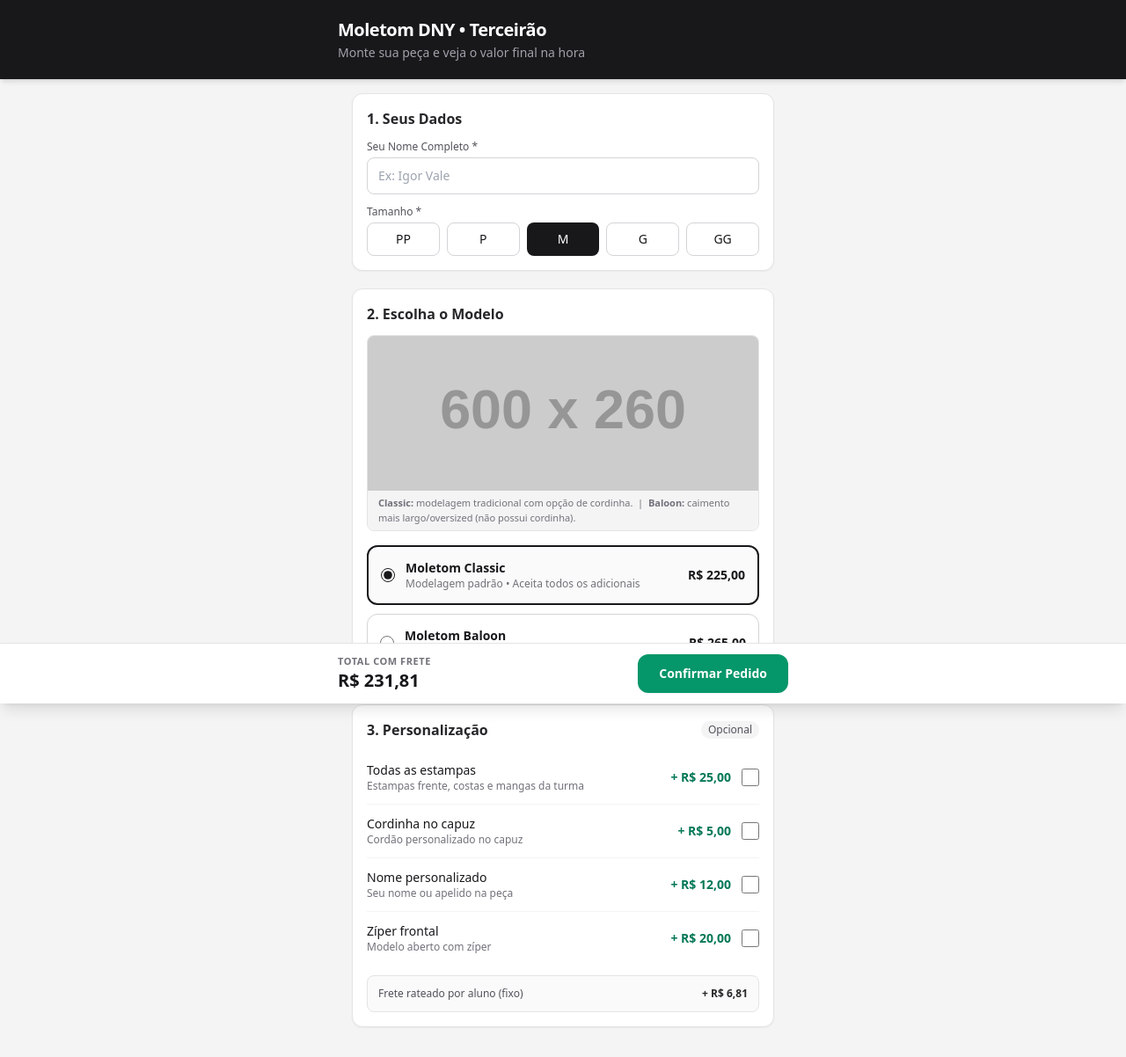
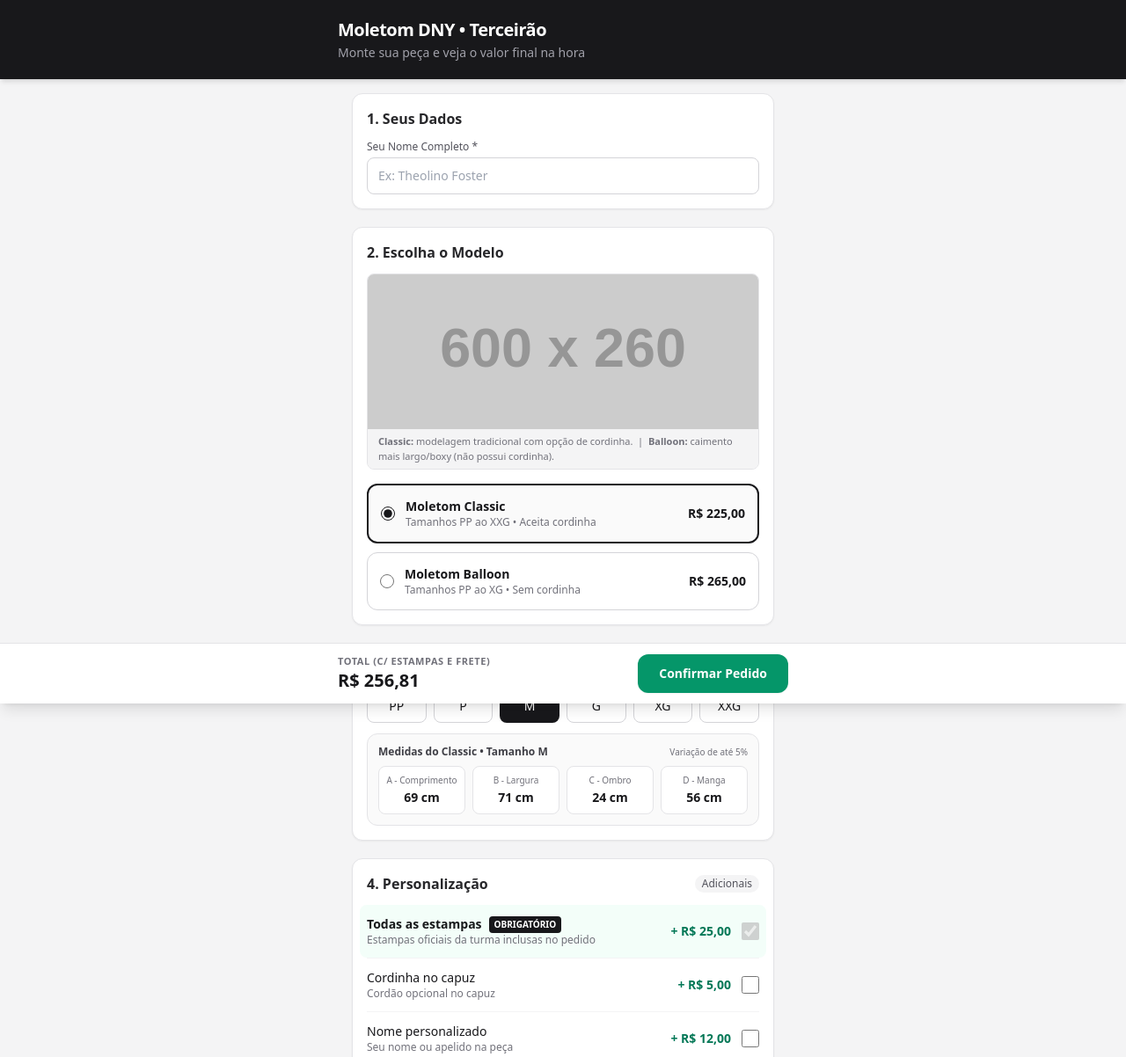
Before and after one commit to IgorAzure/forms2, a plain HTML site: page index.html in a window 1280 px wide. Shown: the top 1202 px of the page at 88% size. Drawn offline with nearby package versions, Linux system fonts and the light colour scheme; placeholder pictures from the web are drawn by us.

Commit message:
changed placeholder, added measurements for the sizes and fixed the price for one of the addons

```diff
--- a/index.html
+++ b/index.html
@@ -20,38 +20,28 @@
 
   <main class="max-w-lg mx-auto p-4 space-y-5">
 
-    <!-- Identificação -->
+    <!-- 1. Identificação -->
     <section class="bg-white p-4 rounded-xl shadow-sm border border-zinc-200 space-y-3">
       <h2 class="font-semibold text-base text-zinc-800">1. Seus Dados</h2>
       <div>
         <label class="block text-xs font-medium text-zinc-600 mb-1">Seu Nome Completo *</label>
-        <input type="text" id="nomeAluno" placeholder="Ex: Igor Vale"
+        <input type="text" id="nomeAluno" placeholder="Ex: Theolino Foster"
           class="w-full px-3 py-2.5 rounded-lg border border-zinc-300 focus:outline-none focus:ring-2 focus:ring-zinc-900 text-sm" />
-      </div>
-      <div>
-        <label class="block text-xs font-medium text-zinc-600 mb-1">Tamanho *</label>
-        <div class="grid grid-cols-5 gap-2" id="tamanhosContainer">
-          <button type="button" data-size="PP" class="size-btn py-2 rounded-lg border border-zinc-300 text-sm font-medium hover:bg-zinc-100">PP</button>
-          <button type="button" data-size="P" class="size-btn py-2 rounded-lg border border-zinc-300 text-sm font-medium hover:bg-zinc-100">P</button>
-          <button type="button" data-size="M" class="size-btn py-2 rounded-lg border-zinc-900 bg-zinc-900 text-white text-sm font-medium">M</button>
-          <button type="button" data-size="G" class="size-btn py-2 rounded-lg border border-zinc-300 text-sm font-medium hover:bg-zinc-100">G</button>
-          <button type="button" data-size="GG" class="size-btn py-2 rounded-lg border border-zinc-300 text-sm font-medium hover:bg-zinc-100">GG</button>
-        </div>
       </div>
     </section>
 
-    <!-- Comparativo Visual + Escolha do Modelo -->
+    <!-- 2. Escolha do Modelo -->
     <section class="bg-white p-4 rounded-xl shadow-sm border border-zinc-200 space-y-3">
       <h2 class="font-semibold text-base text-zinc-800">2. Escolha o Modelo</h2>
 
-      <!-- Troque o link abaixo pela imagem real comparando Classic x Baloon -->
+      <!-- Troque o link abaixo pela imagem real comparando Classic x Balloon -->
       <div class="rounded-lg overflow-hidden border border-zinc-200 bg-zinc-50">
         <img id="imgComparativo"
-             src="https://placehold.co/600x260/18181b/ffffff?text=Foto+Comparativa:+Classic+vs+Baloon"
-             alt="Diferença entre Moletom Classic e Baloon"
+             src="https://placehold.co/600x260/18181b/ffffff?text=Foto+Comparativa:+Classic+vs+Balloon"
+             alt="Diferença entre Moletom Classic e Balloon"
              class="w-full h-44 object-cover" />
         <p class="text-[11px] text-zinc-500 px-3 py-1.5 bg-zinc-100">
-          <strong>Classic:</strong> modelagem tradicional com opção de cordinha. &nbsp;|&nbsp; <strong>Baloon:</strong> caimento mais largo/oversized (não possui cordinha).
+          <strong>Classic:</strong> modelagem tradicional com opção de cordinha. &nbsp;|&nbsp; <strong>Balloon:</strong> caimento mais largo/boxy (não possui cordinha).
         </p>
       </div>
 
@@ -61,7 +51,7 @@
             <input type="radio" name="modelo" value="Classic" checked class="w-4 h-4 accent-zinc-900" />
             <div>
               <p class="font-semibold text-sm">Moletom Classic</p>
-              <p class="text-xs text-zinc-500">Modelagem padrão • Aceita todos os adicionais</p>
+              <p class="text-xs text-zinc-500">Tamanhos PP ao XXG • Aceita cordinha</p>
             </div>
           </div>
           <span class="font-bold text-sm text-zinc-900">R$ 225,00</span>
@@ -69,10 +59,10 @@
 
         <label class="flex items-center justify-between p-3.5 rounded-xl border border-zinc-300 bg-white cursor-pointer transition" id="cardBaloon">
           <div class="flex items-center gap-3">
-            <input type="radio" name="modelo" value="Baloon" class="w-4 h-4 accent-zinc-900" />
+            <input type="radio" name="modelo" value="Balloon" class="w-4 h-4 accent-zinc-900" />
             <div>
-              <p class="font-semibold text-sm">Moletom Baloon</p>
-              <p class="text-xs text-zinc-500">Modelagem ampla • Sem cordinha no capuz</p>
+              <p class="font-semibold text-sm">Moletom Balloon</p>
+              <p class="text-xs text-zinc-500">Tamanhos PP ao XG • Sem cordinha</p>
             </div>
           </div>
           <span class="font-bold text-sm text-zinc-900">R$ 265,00</span>
@@ -80,31 +70,67 @@
       </div>
     </section>
 
-    <!-- Adicionais estilo iFood -->
+    <!-- 3. Tamanho + Tabela de Medidas DNY -->
+    <section class="bg-white p-4 rounded-xl shadow-sm border border-zinc-200 space-y-3">
+      <div class="flex items-center justify-between">
+        <h2 class="font-semibold text-base text-zinc-800">3. Tamanho e Medidas (DNY)</h2>
+        <button type="button" id="btnToggleTabela" class="text-xs font-semibold text-emerald-700 hover:underline">
+          Ver tabela completa
+        </button>
+      </div>
+
+      <div class="grid grid-cols-6 gap-2" id="tamanhosContainer">
+        <button type="button" data-size="PP" class="size-btn py-2 rounded-lg border border-zinc-300 text-sm font-medium hover:bg-zinc-100">PP</button>
+        <button type="button" data-size="P" class="size-btn py-2 rounded-lg border border-zinc-300 text-sm font-medium hover:bg-zinc-100">P</button>
+        <button type="button" data-size="M" class="size-btn py-2 rounded-lg border-zinc-900 bg-zinc-900 text-white text-sm font-medium">M</button>
+        <button type="button" data-size="G" class="size-btn py-2 rounded-lg border border-zinc-300 text-sm font-medium hover:bg-zinc-100">G</button>
+        <button type="button" data-size="XG" class="size-btn py-2 rounded-lg border border-zinc-300 text-sm font-medium hover:bg-zinc-100">XG</button>
+        <button type="button" id="btnXXG" data-size="XXG" class="size-btn py-2 rounded-lg border border-zinc-300 text-sm font-medium hover:bg-zinc-100">XXG</button>
+      </div>
+
+      <!-- Resumo dinâmico das medidas do tamanho selecionado -->
+      <div id="boxMedidaAtual" class="bg-zinc-50 border border-zinc-200 rounded-xl p-3 space-y-2">
+        <div class="flex justify-between items-center">
+          <span class="text-xs font-semibold text-zinc-700" id="tituloMedidaAtual">Medidas do Classic • Tamanho M</span>
+          <span class="text-[10px] text-zinc-500">Variação de até 5%</span>
+        </div>
+        <div id="gridMedidasAtual" class="grid grid-cols-2 sm:grid-cols-4 gap-2 text-center"></div>
+      </div>
+
+      <!-- Tabela completa expansível -->
+      <div id="tabelaCompletaWrapper" class="hidden overflow-x-auto border border-zinc-200 rounded-lg">
+        <table class="w-full text-xs text-center border-collapse" id="tabelaCompleta"></table>
+      </div>
+    </section>
+
+    <!-- 4. Personalização -->
     <section class="bg-white p-4 rounded-xl shadow-sm border border-zinc-200 space-y-3">
       <div class="flex justify-between items-center">
-        <h2 class="font-semibold text-base text-zinc-800">3. Personalização</h2>
-        <span class="text-xs bg-zinc-100 text-zinc-600 px-2 py-0.5 rounded-full">Opcional</span>
+        <h2 class="font-semibold text-base text-zinc-800">4. Personalização</h2>
+        <span class="text-xs bg-zinc-100 text-zinc-600 px-2 py-0.5 rounded-full">Adicionais</span>
       </div>
 
       <div class="divide-y divide-zinc-100">
-        <!-- Todas as estampas -->
-        <label class="flex items-center justify-between py-3 cursor-pointer">
+        <!-- Todas as estampas (Obrigatório) -->
+        <div class="flex items-center justify-between py-3 bg-emerald-50/60 -mx-2 px-2 rounded-lg">
           <div>
-            <p class="text-sm font-medium">Todas as estampas</p>
-            <p class="text-xs text-zinc-500">Estampas frente, costas e mangas da turma</p>
+            <div class="flex items-center gap-2">
+              <p class="text-sm font-semibold text-zinc-900">Todas as estampas</p>
+              <span class="text-[10px] font-bold uppercase bg-zinc-900 text-white px-1.5 py-0.5 rounded">Obrigatório</span>
+            </div>
+            <p class="text-xs text-zinc-500">Estampas oficiais da turma inclusas no pedido</p>
           </div>
           <div class="flex items-center gap-3">
             <span class="text-sm font-semibold text-emerald-700">+ R$ 25,00</span>
-            <input type="checkbox" id="addEstampas" data-price="25" class="addon-chk w-5 h-5 rounded accent-zinc-900" />
+            <input type="checkbox" id="addEstampas" data-price="25" checked disabled class="w-5 h-5 rounded accent-zinc-900 cursor-not-allowed" />
           </div>
-        </label>
+        </div>
 
         <!-- Cordinha -->
         <label id="rowCordinha" class="flex items-center justify-between py-3 cursor-pointer transition">
           <div>
             <p class="text-sm font-medium" id="titleCordinha">Cordinha no capuz</p>
-            <p class="text-xs text-zinc-500" id="descCordinha">Cordão personalizado no capuz</p>
+            <p class="text-xs text-zinc-500" id="descCordinha">Cordão opcional no capuz</p>
           </div>
           <div class="flex items-center gap-3">
             <span class="text-sm font-semibold text-emerald-700" id="priceCordinha">+ R$ 5,00</span>
@@ -156,8 +182,8 @@
   <footer class="fixed bottom-0 inset-x-0 bg-white border-t border-zinc-200 px-4 py-3 shadow-lg z-50">
     <div class="max-w-lg mx-auto flex items-center justify-between gap-4">
       <div>
-        <p class="text-[11px] uppercase tracking-wider text-zinc-500 font-semibold">Total com frete</p>
-        <p id="totalDisplay" class="text-xl font-extrabold text-zinc-900">R$ 231,81</p>
+        <p class="text-[11px] uppercase tracking-wider text-zinc-500 font-semibold">Total (c/ estampas e frete)</p>
+        <p id="totalDisplay" class="text-xl font-extrabold text-zinc-900">R$ 256,81</p>
       </div>
       <button id="btnEnviar" type="button"
         class="bg-emerald-600 hover:bg-emerald-700 active:scale-[0.99] text-white font-semibold px-6 py-3 rounded-xl text-sm shadow-sm transition">
@@ -178,7 +204,6 @@
     </div>
   </div>
 
-  <!-- Importa o JavaScript separado -->
   <script src="script.js"></script>
 </body>
 </html>
--- a/script.js
+++ b/script.js
@@ -1,8 +1,33 @@
-const APPS_SCRIPT_URL = "/api/form"
+// COLE A URL DO SEU GOOGLE APPS SCRIPT ABAIXO:
+const APPS_SCRIPT_URL = "api/form";
 
 const FRETE = 6.81;
-const PRECOS_BASE = { Classic: 225, Baloon: 265 };
+const PRECO_ESTAMPAS_OBRIGATORIO = 25;
+const PRECOS_BASE = { Classic: 225, Balloon: 265 };
 let tamanhoSelecionado = "M";
+
+// Tabela oficial DNY 2026 (extraída do PDF)
+const TABELA_MEDIDAS = {
+  Classic: {
+    tamanhos: ["PP", "P", "M", "G", "XG", "XXG"],
+    campos: [
+      { label: "A - Comprimento", valores: { PP: "61 cm", P: "64 cm", M: "69 cm", G: "70 cm", XG: "75 cm", XXG: "78 cm" } },
+      { label: "B - Largura",     valores: { PP: "57 cm", P: "60 cm", M: "71 cm", G: "74 cm", XG: "79 cm", XXG: "82 cm" } },
+      { label: "C - Ombro",       valores: { PP: "18 cm", P: "21 cm", M: "24 cm", G: "26 cm", XG: "27 cm", XXG: "29 cm" } },
+      { label: "D - Manga",       valores: { PP: "49 cm", P: "52 cm", M: "56 cm", G: "58 cm", XG: "61 cm", XXG: "63 cm" } }
+    ]
+  },
+  Balloon: {
+    tamanhos: ["PP", "P", "M", "G", "XG"],
+    campos: [
+      { label: "A - Comprimento", valores: { PP: "54 cm", P: "58 cm", M: "60 cm", G: "63 cm", XG: "67 cm" } },
+      { label: "B - Largura",     valores: { PP: "64 cm", P: "65 cm", M: "66 cm", G: "69 cm", XG: "71 cm" } },
+      { label: "C - Ombro",       valores: { PP: "20 cm", P: "21 cm", M: "23 cm", G: "24 cm", XG: "24 cm" } },
+      { label: "D - Cava",        valores: { PP: "27 cm", P: "30 cm", M: "31 cm", G: "33 cm", XG: "38 cm" } },
+      { label: "E - Manga",       valores: { PP: "52 cm", P: "55 cm", M: "56 cm", G: "59 cm", XG: "62 cm" } }
+    ]
+  }
+};
 
 const radiosModelo = document.querySelectorAll('input[name="modelo"]');
 const checkboxes = document.querySelectorAll('.addon-chk');
@@ -12,18 +37,79 @@ const descCordinha = document.getElementById('descCordinha');
 const addNome = document.getElementById('addNome');
 const boxNomePeca = document.getElementById('boxNomePeca');
 const totalDisplay = document.getElementById('totalDisplay');
+const btnXXG = document.getElementById('btnXXG');
+const tamanhosContainer = document.getElementById('tamanhosContainer');
 
-// Seleção de tamanho
+function getModeloSelecionado() {
+  return document.querySelector('input[name="modelo"]:checked').value;
+}
+
+function atualizarBotoesTamanho(size) {
+  tamanhoSelecionado = size;
+  document.querySelectorAll('.size-btn').forEach(b => {
+    const ativo = b.dataset.size === size;
+    b.classList.toggle('border-zinc-900', ativo);
+    b.classList.toggle('bg-zinc-900', ativo);
+    b.classList.toggle('text-white', ativo);
+    b.classList.toggle('border-zinc-300', !ativo);
+    b.classList.toggle('hover:bg-zinc-100', !ativo);
+  });
+  renderizarMedidas();
+}
+
+function renderizarMedidas() {
+  const modelo = getModeloSelecionado();
+  const dados = TABELA_MEDIDAS[modelo];
+
+  document.getElementById('tituloMedidaAtual').textContent =
+    `Medidas do ${modelo} • Tamanho ${tamanhoSelecionado}`;
+
+  const gridAtual = document.getElementById('gridMedidasAtual');
+  gridAtual.className = modelo === "Balloon"
+    ? "grid grid-cols-3 sm:grid-cols-5 gap-2 text-center"
+    : "grid grid-cols-2 sm:grid-cols-4 gap-2 text-center";
+
+  gridAtual.innerHTML = dados.campos.map(campo => `
+    <div class="bg-white border border-zinc-200 rounded-lg p-2">
+      <p class="text-[10px] text-zinc-500 font-medium">${campo.label}</p>
+      <p class="text-sm font-bold text-zinc-900 mt-0.5">${campo.valores[tamanhoSelecionado]}</p>
+    </div>
+  `).join("");
+
+  // Atualiza também a tabela completa expansível
+  const thead = `
+    <thead class="bg-zinc-100 text-zinc-700 font-semibold">
+      <tr>
+        <th class="p-2 text-left border-b border-zinc-200">Medida</th>
+        ${dados.tamanhos.map(t => `<th class="p-2 border-b border-zinc-200 ${t === tamanhoSelecionado ? 'bg-zinc-900 text-white' : ''}">${t}</th>`).join("")}
+      </tr>
+    </thead>
+  `;
+
+  const tbody = `
+    <tbody class="divide-y divide-zinc-200 bg-white">
+      ${dados.campos.map(campo => `
+        <tr>
+          <td class="p-2 text-left font-medium text-zinc-700 whitespace-nowrap">${campo.label}</td>
+          ${dados.tamanhos.map(t => `<td class="p-2 ${t === tamanhoSelecionado ? 'font-bold bg-zinc-50' : ''}">${campo.valores[t]}</td>`).join("")}
+        </tr>
+      `).join("")}
+    </tbody>
+  `;
+
+  document.getElementById('tabelaCompleta').innerHTML = thead + tbody;
+}
+
+// Toggle tabela completa
+document.getElementById('btnToggleTabela').addEventListener('click', (e) => {
+  const wrapper = document.getElementById('tabelaCompletaWrapper');
+  const oculta = wrapper.classList.toggle('hidden');
+  e.target.textContent = oculta ? "Ver tabela completa" : "Ocultar tabela";
+});
+
+// Clique nos botões de tamanho
 document.querySelectorAll('.size-btn').forEach(btn => {
-  btn.addEventListener('click', () => {
-    document.querySelectorAll('.size-btn').forEach(b => {
-      b.classList.remove('border-zinc-900', 'bg-zinc-900', 'text-white');
-      b.classList.add('border-zinc-300', 'hover:bg-zinc-100');
-    });
-    btn.classList.remove('border-zinc-300', 'hover:bg-zinc-100');
-    btn.classList.add('border-zinc-900', 'bg-zinc-900', 'text-white');
-    tamanhoSelecionado = btn.dataset.size;
-  });
+  btn.addEventListener('click', () => atualizarBotoesTamanho(btn.dataset.size));
 });
 
 // Mostrar/esconder campo de nome na peça
@@ -32,27 +118,41 @@ addNome.addEventListener('change', () => {
   calcularTotal();
 });
 
-// Regra Classic vs Baloon
+// Regra Classic vs Balloon
 radiosModelo.forEach(radio => {
   radio.addEventListener('change', () => {
-    const isBaloon = radio.value === 'Baloon';
-    document.getElementById('cardClassic').className = isBaloon
+    const isBalloon = radio.value === 'Balloon';
+
+    document.getElementById('cardClassic').className = isBalloon
       ? 'flex items-center justify-between p-3.5 rounded-xl border border-zinc-300 bg-white cursor-pointer transition'
       : 'flex items-center justify-between p-3.5 rounded-xl border-2 border-zinc-900 bg-zinc-50 cursor-pointer transition';
-    document.getElementById('cardBaloon').className = isBaloon
+
+    document.getElementById('cardBaloon').className = isBalloon
       ? 'flex items-center justify-between p-3.5 rounded-xl border-2 border-zinc-900 bg-zinc-50 cursor-pointer transition'
       : 'flex items-center justify-between p-3.5 rounded-xl border border-zinc-300 bg-white cursor-pointer transition';
 
-    if (isBaloon) {
+    // Controla cordinha e tamanho XXG no Balloon
+    if (isBalloon) {
       addCordinha.checked = false;
       addCordinha.disabled = true;
       rowCordinha.classList.add('opacity-40', 'pointer-events-none');
-      descCordinha.textContent = "Indisponível no modelo Baloon";
+      descCordinha.textContent = "Indisponível no modelo Balloon";
+
+      btnXXG.classList.add('hidden');
+      tamanhosContainer.classList.replace('grid-cols-6', 'grid-cols-5');
+      if (tamanhoSelecionado === "XXG") {
+        atualizarBotoesTamanho("XG");
+      }
     } else {
       addCordinha.disabled = false;
       rowCordinha.classList.remove('opacity-40', 'pointer-events-none');
-      descCordinha.textContent = "Cordão personalizado no capuz";
+      descCordinha.textContent = "Cordão opcional no capuz";
+
+      btnXXG.classList.remove('hidden');
+      tamanhosContainer.classList.replace('grid-cols-5', 'grid-cols-6');
     }
+
+    renderizarMedidas();
     calcularTotal();
   });
 });
@@ -64,13 +164,15 @@ function formatarBRL(valor) {
 }
 
 function calcularTotal() {
-  const modelo = document.querySelector('input[name="modelo"]:checked').value;
-  let total = PRECOS_BASE[modelo] + FRETE;
+  const modelo = getModeloSelecionado();
+  let total = PRECOS_BASE[modelo] + PRECO_ESTAMPAS_OBRIGATORIO + FRETE;
+
   checkboxes.forEach(chk => {
     if (chk.checked && !chk.disabled) {
       total += Number(chk.dataset.price);
     }
   });
+
   totalDisplay.textContent = formatarBRL(total);
   return total;
 }
@@ -89,9 +191,8 @@ document.getElementById('btnEnviar').addEventListener('click', async () => {
     return;
   }
 
-  const modelo = document.querySelector('input[name="modelo"]:checked').value;
-  const listaAdicionais = [];
-  if (document.getElementById('addEstampas').checked) listaAdicionais.push("Todas as estampas");
+  const modelo = getModeloSelecionado();
+  const listaAdicionais = ["Todas as estampas"];
   if (addCordinha.checked && !addCordinha.disabled) listaAdicionais.push("Cordinha");
   if (addNome.checked) listaAdicionais.push("Nome");
   if (document.getElementById('addZiper').checked) listaAdicionais.push("Zíper");
@@ -105,7 +206,7 @@ document.getElementById('btnEnviar').addEventListener('click', async () => {
     nomeAluno,
     modelo,
     tamanho: tamanhoSelecionado,
-    adicionais: listaAdicionais.length ? listaAdicionais.join(" + ") : "Sem adicionais",
+    adicionais: listaAdicionais.join(" + "),
     nomePeca: addNome.checked ? nomePeca : "",
     total: formatarBRL(total)
   };
@@ -114,6 +215,7 @@ document.getElementById('btnEnviar').addEventListener('click', async () => {
     if (APPS_SCRIPT_URL !== "COLE_SUA_URL_DO_APPS_SCRIPT_AQUI") {
       await fetch(APPS_SCRIPT_URL, {
         method: "POST",
+        mode: "no-cors",
         headers: { "Content-Type": "application/json" },
         body: JSON.stringify(payload)
       });
@@ -132,3 +234,7 @@ document.getElementById('btnEnviar').addEventListener('click', async () => {
     btn.textContent = "Confirmar Pedido";
   }
 });
+
+// Inicializa tabela de medidas e total na carga da página
+renderizarMedidas();
+calcularTotal();
```
Also changed, not shown: 1 other file.
